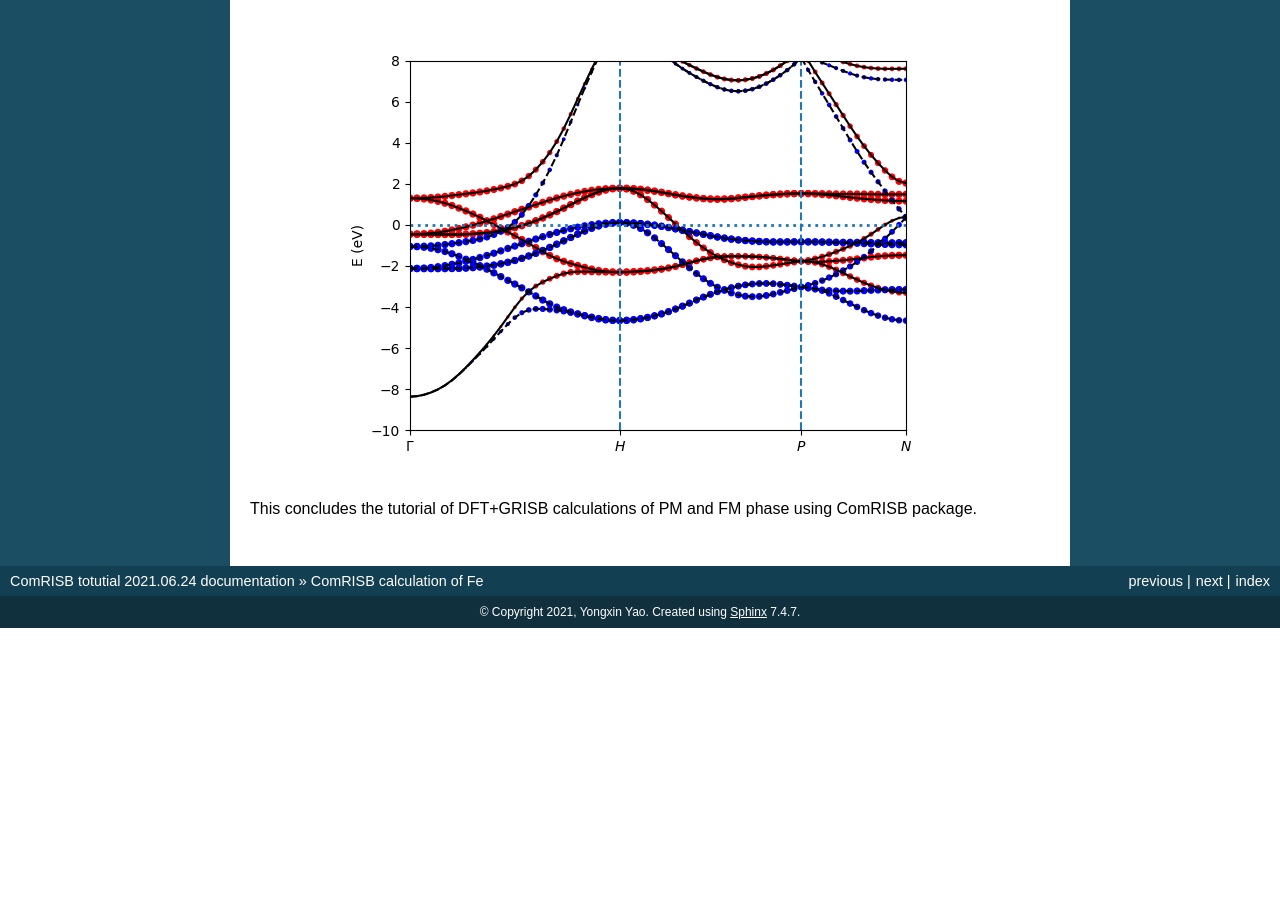
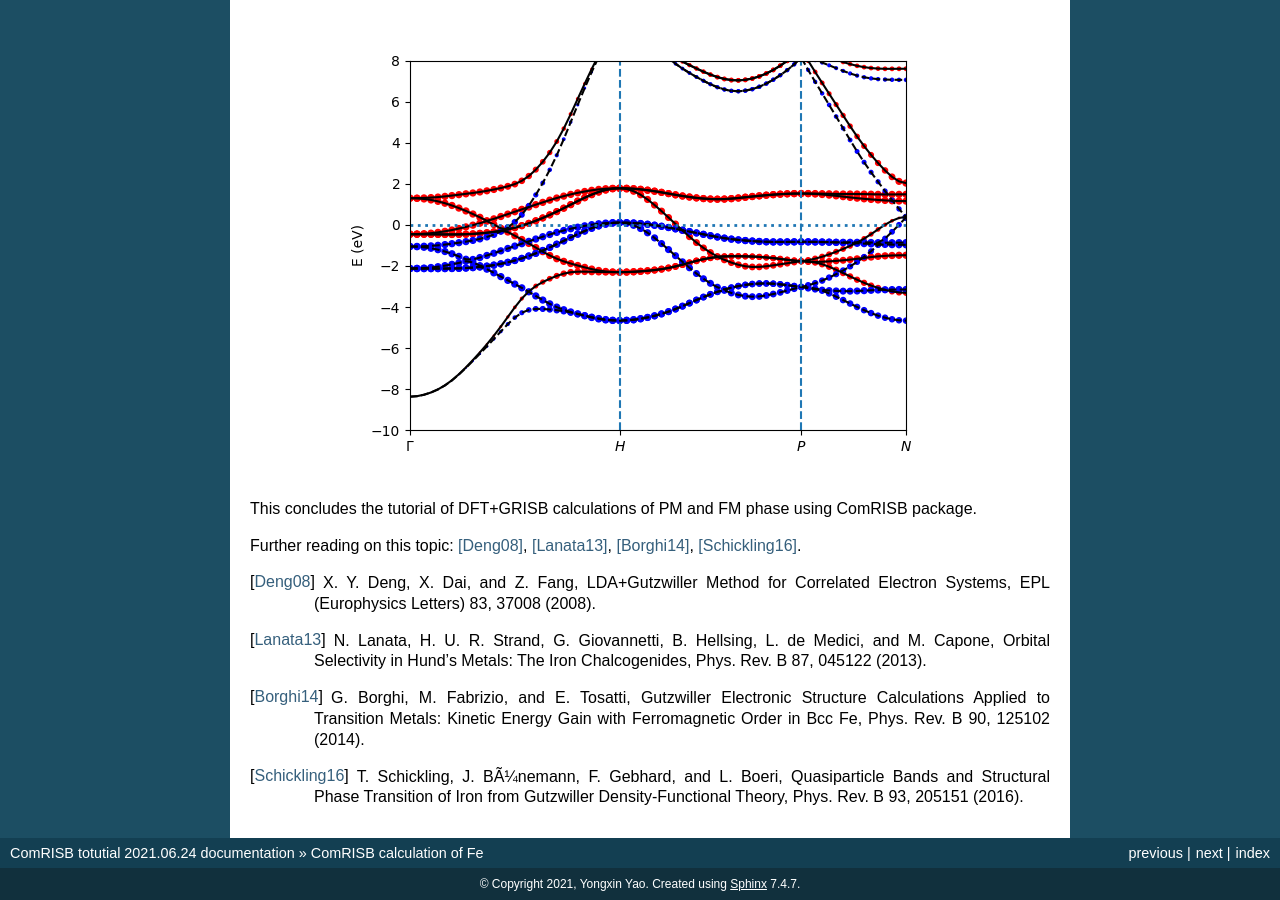
Before and after one commit to comscope/ComRISB_tutorial, a Sphinx documentation site: the page built from doc/source/fe.rst, in a window 1280 px wide and 900 px high, scrolled down 8415 px. Built offline with Sphinx 7.4.7, drawn with Linux system fonts in a browser that asks for light colours; before the commit the page ends 9043 px from its top, so only the background shows below that; some of the changed text lies outside the part shown.

```diff
--- a/doc/source/fe.rst
+++ b/doc/source/fe.rst
@@ -6,7 +6,7 @@ using :math:`\alpha`-Fe as an example.
 DFT+GRISB calculations of the paramagnetic (PM) and ferromagnetic (FM) phase
 with ComRISB package will be demonstrated.
 
-Time for this part: ~60 minutes.
+Time for this part: ~90 minutes.
 
 DFT-LDA calculation of Fe
 =========================
@@ -452,3 +452,25 @@ It generates band structure decorated with `3d`-orbital weights.
 
 This concludes the tutorial of DFT+GRISB calculations of PM and FM phase
 using ComRISB package.
+
+Further reading on this topic: [Deng08]_, [Lanata13]_, [Borghi14]_, [Schickling16]_.
+
+
+.. [Deng08] X. Y. Deng, X. Dai, and Z. Fang,
+    LDA+Gutzwiller Method for Correlated Electron Systems,
+    EPL (Europhysics Letters) 83, 37008 (2008).
+
+.. [Lanata13] N. Lanata, H. U. R. Strand, G. Giovannetti, B. Hellsing,
+    L. de Medici, and M. Capone,
+    Orbital Selectivity in Hund's Metals: The Iron Chalcogenides,
+    Phys. Rev. B 87, 045122 (2013).
+
+.. [Borghi14] G. Borghi, M. Fabrizio, and E. Tosatti,
+    Gutzwiller Electronic Structure Calculations Applied to Transition Metals:
+    Kinetic Energy Gain with Ferromagnetic Order in Bcc Fe,
+    Phys. Rev. B 90, 125102 (2014).
+
+.. [Schickling16] T. Schickling, J. BÃ¼nemann, F. Gebhard, and L. Boeri,
+    Quasiparticle Bands and Structural Phase Transition of
+    Iron from Gutzwiller Density-Functional Theory,
+    Phys. Rev. B 93, 205151 (2016).
```
Also changed, not shown: doc/source/fese.rst (+15 -0 lines).
